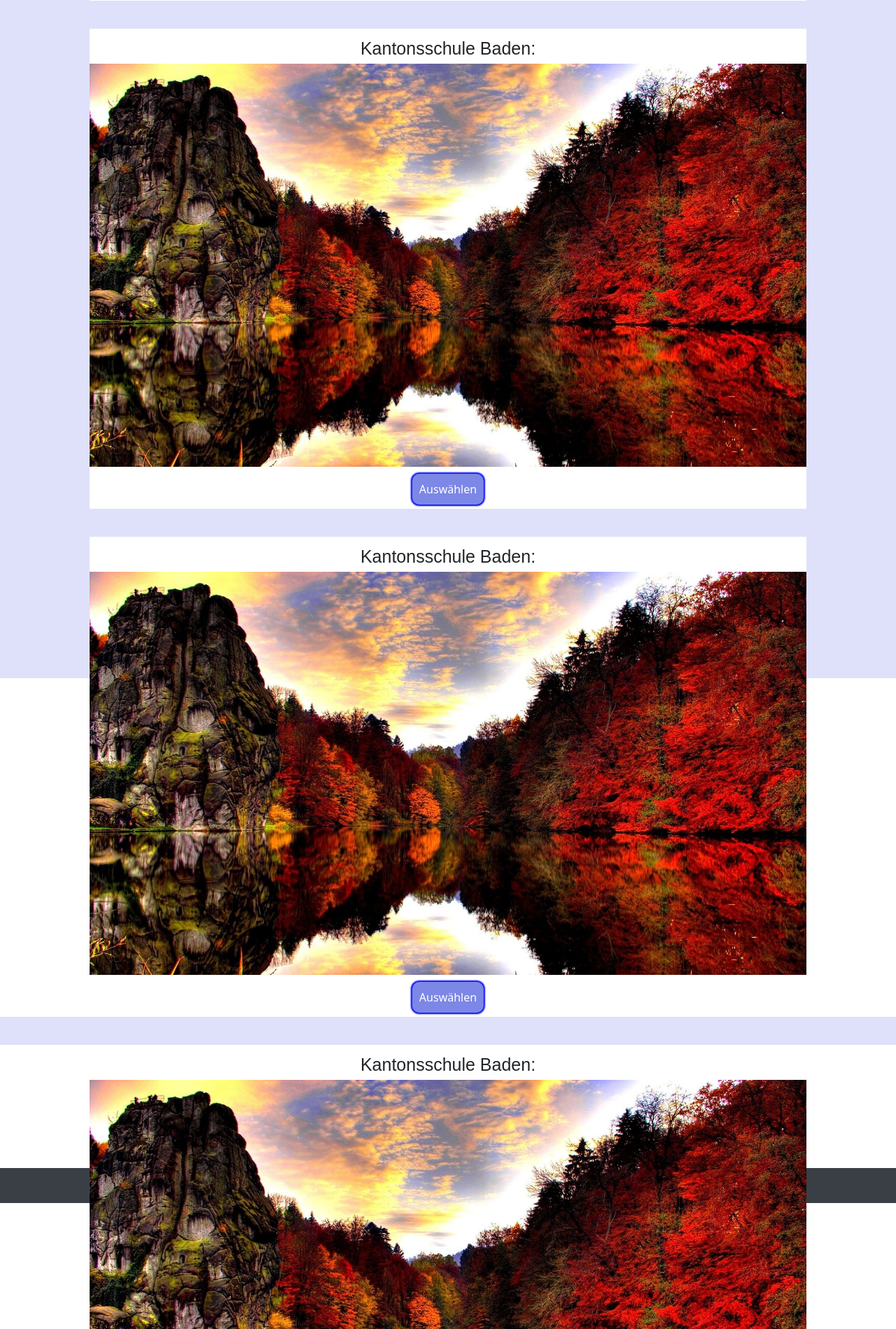
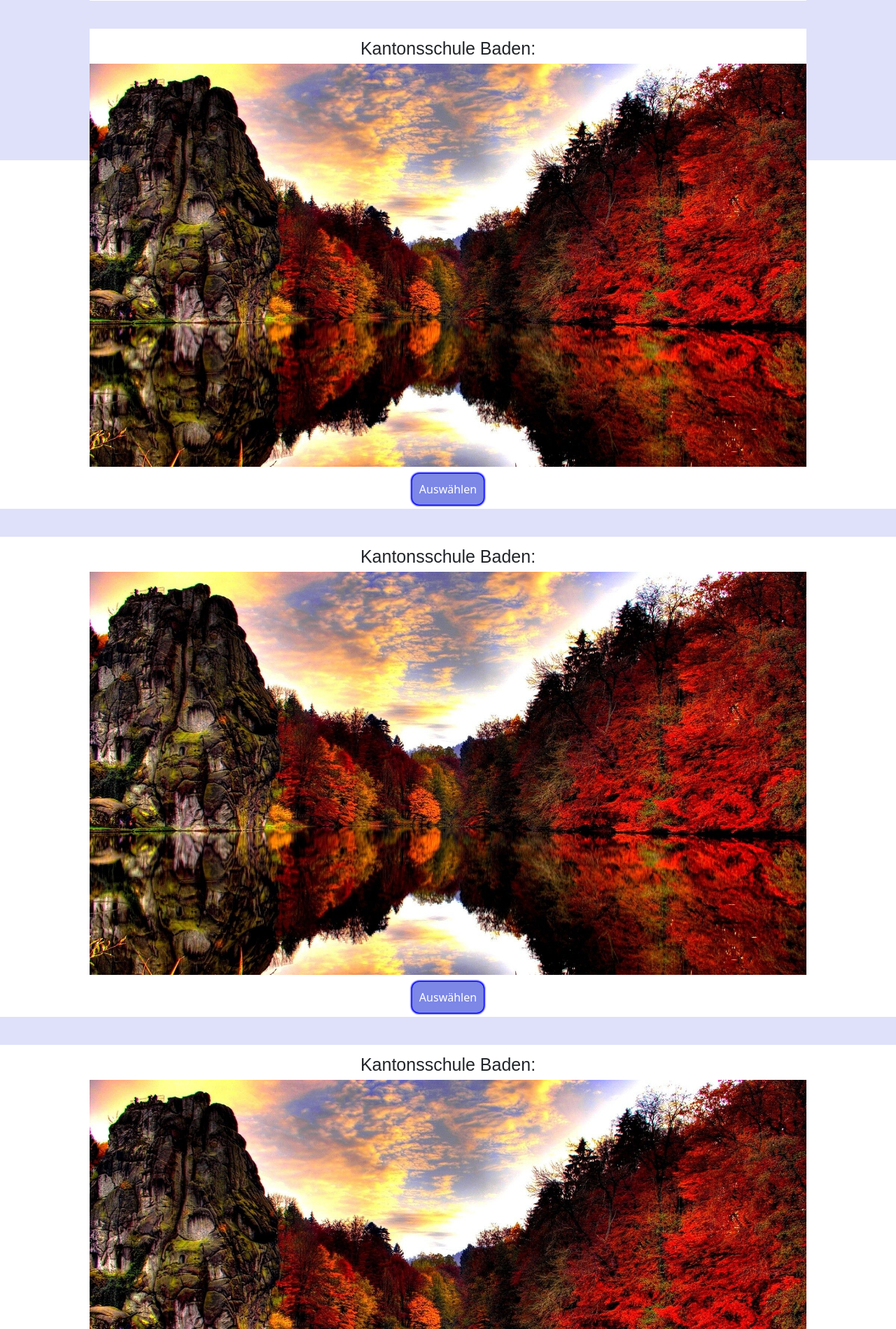
Before and after one commit to xXSmarties3000Xx/Maturaarbeit-GitHub, a PHP site: page /spielfeldauswahl.html in a window 1280 px wide; the page is wider, and only the part inside the window is pictured. Shown: the part 1591-3490 px from the top of that part at 70% size. Run offline with PHP 8.4, Linux system fonts and the light colour scheme.

Commit message:
availability smartphones

```diff
--- a/HTML, CSS Documents/spielfeldauswahl.css
+++ b/HTML, CSS Documents/spielfeldauswahl.css
@@ -54,7 +54,7 @@ section {
   position: absolute;
   top: 160px;
   width: 10%;
-  height: 300%;
+  height: 1660px;
   background-color: #dfe1fa;
 }
 
@@ -62,7 +62,7 @@ section {
   position: absolute;
   width: 10%;
   top: 160px;
-  height: 300%;
+  height: 1660px;
   background-color: #dfe1fa;
   left: 90%;
 }
@@ -341,7 +341,8 @@ section {
 }
 
 footer {
-  padding-bottom: 0px;
+  top: 550px;
+  position: relative;
   height: 50px;
   clear: both;
   background-color: rgba(57, 63, 68, 1);
```
